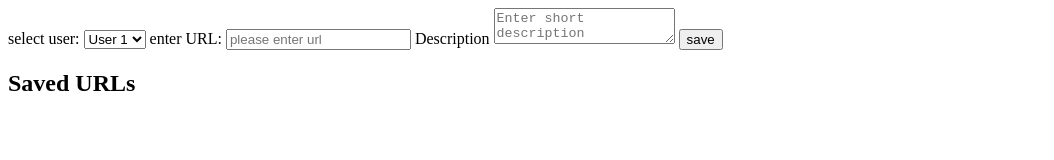
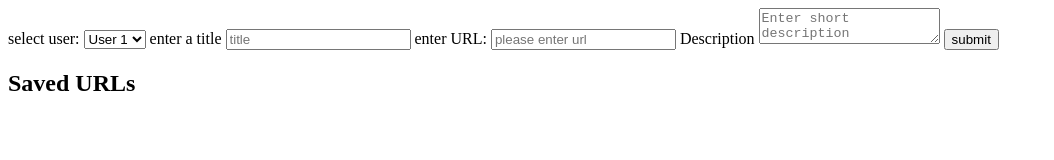
Before and after one commit to Pezhman-Azizi/Project-Shared-Bookmarks, a plain HTML site: page index.html in a window 1280 px wide. Shown: the whole page, without its empty margins (0-1054 px from the left). Drawn offline with Linux system fonts and the light colour scheme.

Commit message:
Enhanced accessibility in index.html by improving semantic structure and label associations

```diff
--- a/index.html
+++ b/index.html
@@ -1,6 +1,8 @@
 <!DOCTYPE html>
-<html>
+<html lang="en">
   <head>
+
+    <title>shared bookmarks</title>
   </head>
   <body>
     <form>
@@ -9,13 +11,16 @@
         <!-- options will dynamically rendered -->
       </select>
 
+      <label for="title">enter a title</label>
+      <input type="text" id="title" placeholder="title">
+
       <label for="url">enter URL:</label>
       <input type="text" id="url" placeholder="please enter url">
 
       <label for="description"> Description</label>
       <textarea id="description" placeholder="Enter short description"></textarea>
 
-      <button type="submit">save</button>
+      <button type="submit">submit</button>
 
 
       <section id="saved-results">
```
